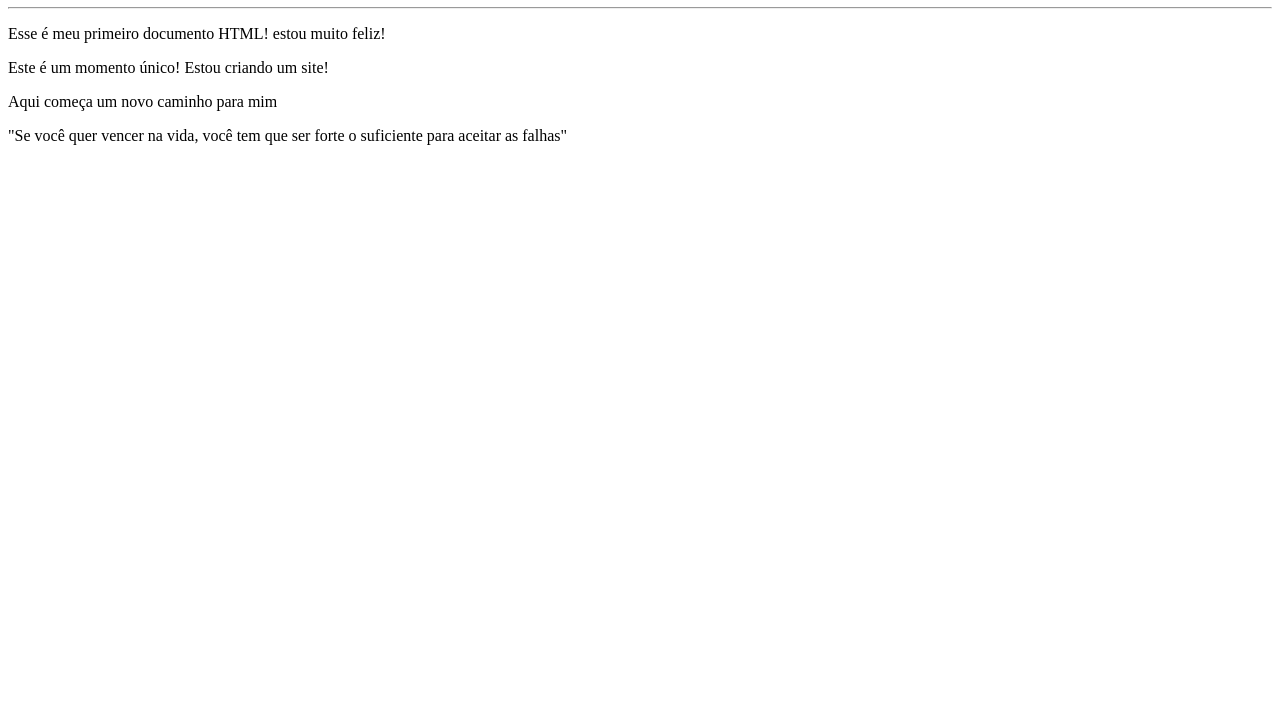
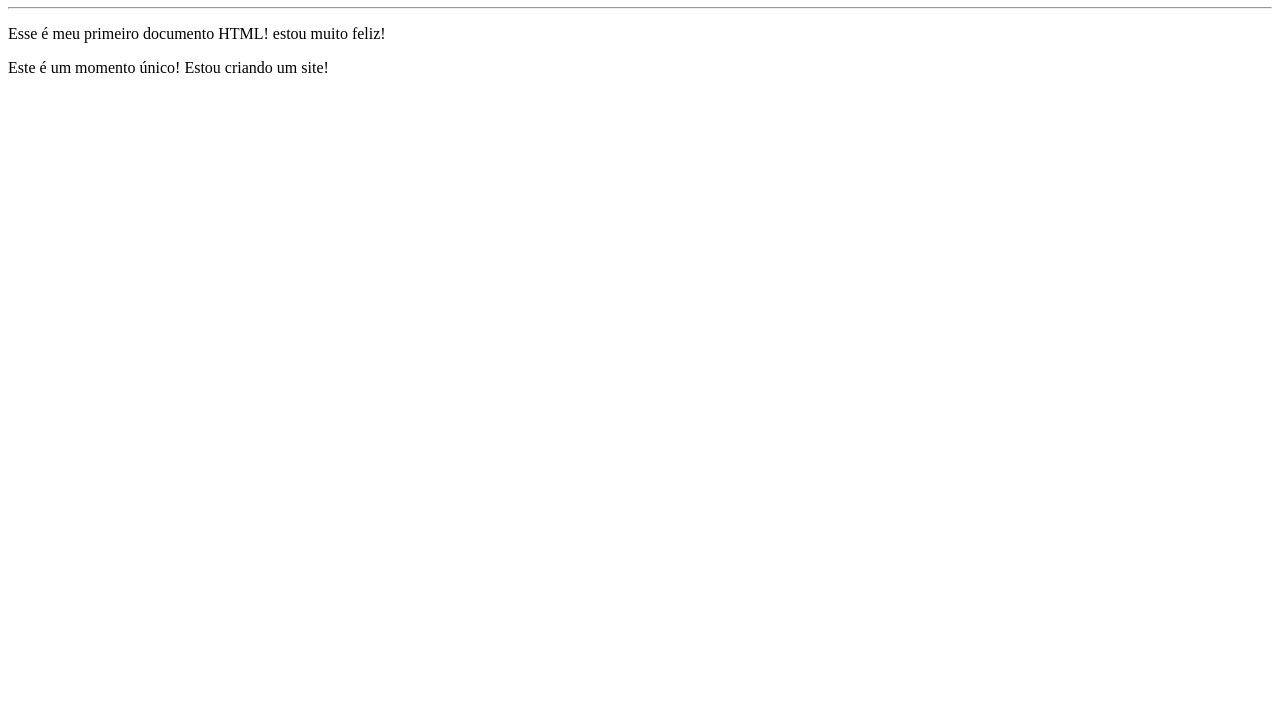
Before and after one commit to michaelbarbosa/html-css, a plain HTML site: page Exercicios/Ex001/index.html in a window 1280 px wide. Shown: the part 73-800 px from the top of the page. Drawn offline with Linux system fonts and the light colour scheme.

Commit message:
atualizei o README

```diff
--- a/Exercicios/Ex001/index.html
+++ b/Exercicios/Ex001/index.html
@@ -10,7 +10,5 @@
   <hr>
   <p>Esse é meu primeiro documento HTML! estou muito feliz!</p>
   <p>Este é um momento único! Estou criando um site!</p>
-  <p>Aqui começa um novo caminho para mim</p>
-  <p>"Se você quer vencer na vida, você tem que ser forte o suficiente para aceitar as falhas"</p>
 </body>
 </html>
```
Also changed, not shown: 1 other file.
